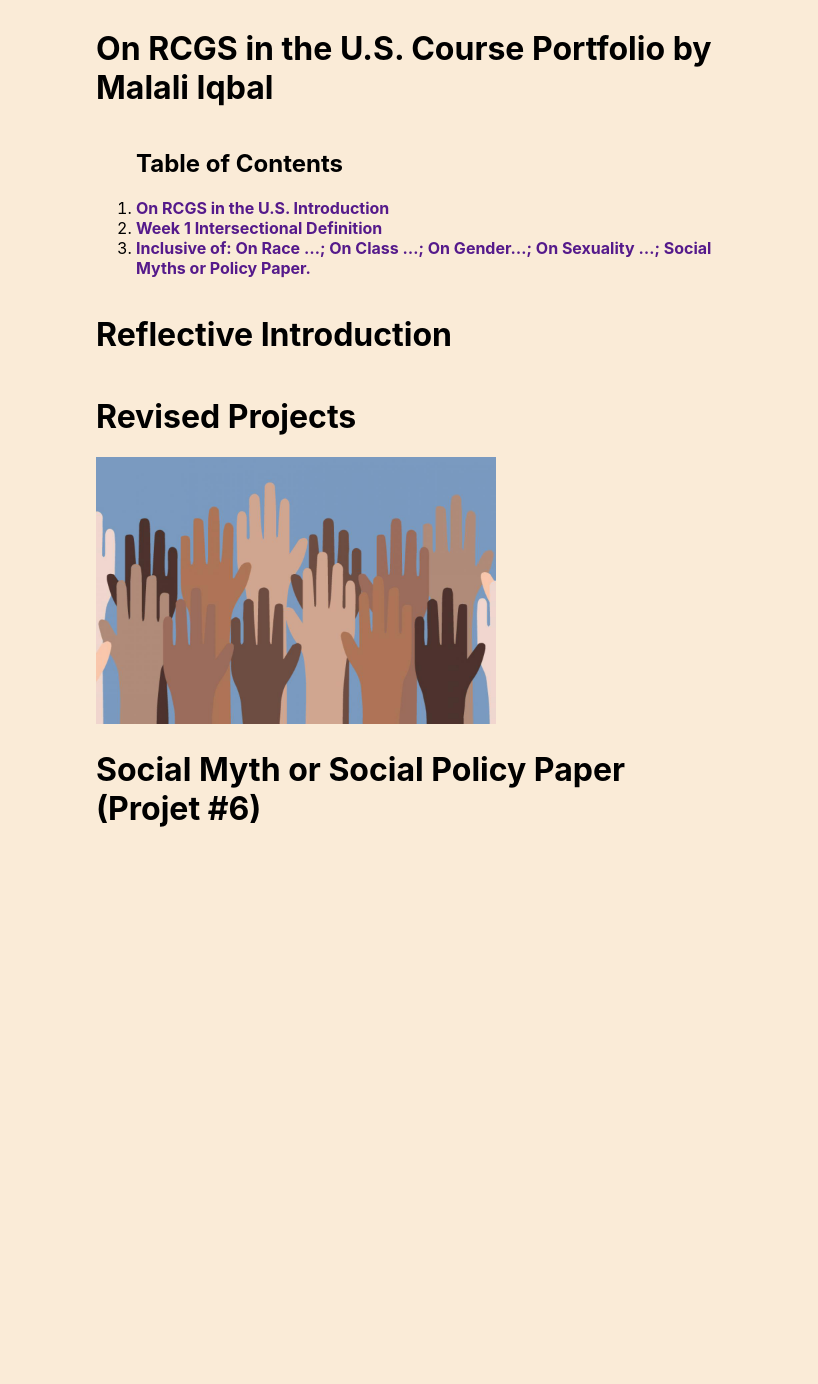
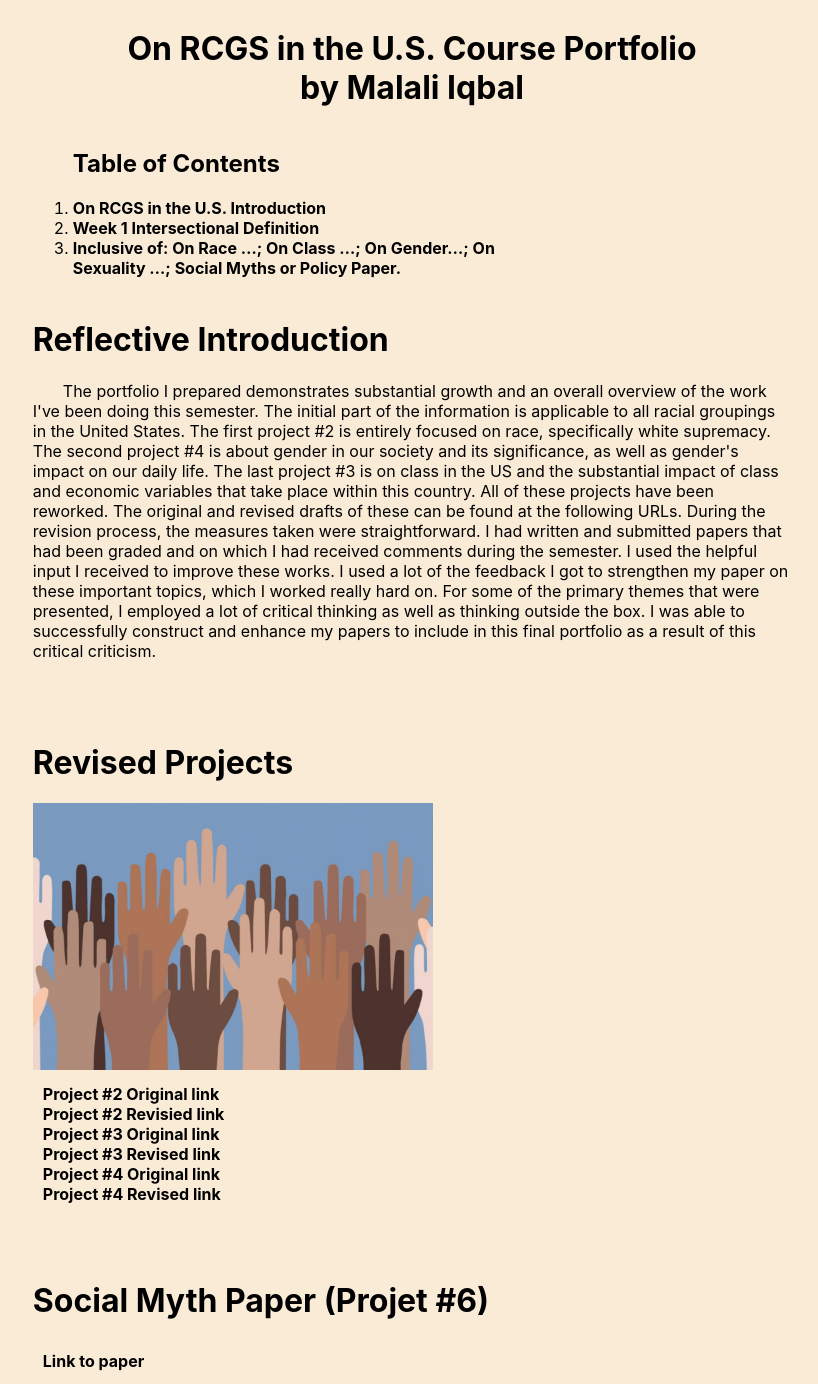
Before and after one commit to malali-iq/final-portfolio, a plain HTML site: page index.html in a window 1280 px wide. Shown: the whole page, without its empty margins (228-1046 px from the left). Before the commit the page ends 857 px from the top, so only its background shows below. Drawn offline with Linux system fonts and the light colour scheme.

Commit message:
final touches and done

```diff
--- a/index.html
+++ b/index.html
@@ -10,30 +10,94 @@
   <body>
     <div class="container">
       <div class="title">
-        <h1>On RCGS in the U.S. Course Portfolio by Malali Iqbal</h1>
+        <h1>
+          On RCGS in the U.S. Course Portfolio <br />
+          by Malali Iqbal
+        </h1>
       </div>
       <div class="toc">
         <ol>
           <h2>Table of Contents</h2>
-          <li><a href="">On RCGS in the U.S. Introduction</a></li>
-          <li><a href="">Week 1 Intersectional Definition</a></li>
+          <li><a href="#introduction">On RCGS in the U.S. Introduction</a></li>
+          <li><a href="#revised">Week 1 Intersectional Definition</a></li>
           <li>
-            <a href="">
+            <a href="#social">
               Inclusive of: On Race …; On Class …; On Gender…; On Sexuality …;
               Social Myths or Policy Paper.
             </a>
           </li>
         </ol>
       </div>
-      <div class="introduction">
+      <div id="introduction">
         <h1>Reflective Introduction</h1>
+        <p>
+          The portfolio I prepared demonstrates substantial growth and an
+          overall overview of the work I've been doing this semester. The
+          initial part of the information is applicable to all racial groupings
+          in the United States. The first project #2 is entirely focused on
+          race, specifically white supremacy. The second project #4 is about
+          gender in our society and its significance, as well as gender's impact
+          on our daily life. The last project #3 is on class in the US and the
+          substantial impact of class and economic variables that take place
+          within this country. All of these projects have been reworked. The
+          original and revised drafts of these can be found at the following
+          URLs. During the revision process, the measures taken were
+          straightforward. I had written and submitted papers that had been
+          graded and on which I had received comments during the semester. I
+          used the helpful input I received to improve these works. I used a lot
+          of the feedback I got to strengthen my paper on these important
+          topics, which I worked really hard on. For some of the primary themes
+          that were presented, I employed a lot of critical thinking as well as
+          thinking outside the box. I was able to successfully construct and
+          enhance my papers to include in this final portfolio as a result of
+          this critical criticism.
+        </p>
       </div>
-      <div class="revised">
+      <div id="revised">
         <h1>Revised Projects</h1>
         <img id="pic1" src="pic1.jpeg" alt="" />
+
+        <br />
+        <div class="links">
+          <a
+            href="https://docs.google.com/document/d/1rxB-wqd54tt9F5Ks77sx0dFdSts4u8vsTS6LRwskv0E/edit?usp=sharing"
+            >Project #2 Original link</a
+          >
+          <br />
+          <a
+            href="https://docs.google.com/document/d/120fEGFTAb19t9MvleNCI-JPDRgSX3FJkcLFQuv4b-oQ/edit?usp=sharing"
+            >Project #2 Revisied link</a
+          >
+          <br />
+          <a
+            href="https://docs.google.com/document/d/1kGQg8bUt1vUMO_sG97DcYlP0F4oUOBMzuD80qYqXmTc/edit?usp=sharing"
+            >Project #3 Original link</a
+          >
+          <br />
+          <a
+            href="https://docs.google.com/document/d/1N_gLC1ZUW-TivWhe9dOA-o_KAQmVYJhqz8p0Qw9cyJ4/edit?usp=sharing"
+            >Project #3 Revised link</a
+          >
+          <br />
+          <a
+            href="https://docs.google.com/document/d/1U82Py8YSSe7entVKvoiG0QpO8F3P4WaUjHek9HBvfuU/edit?usp=sharing"
+            >Project #4 Original link</a
+          >
+          <br />
+          <a
+            href="https://docs.google.com/document/d/1MA3Se0Mdv-YZb03sMXEjfSpKFzJXIY10VVo7rX00POE/edit?usp=sharing"
+            >Project #4 Revised link</a
+          >
+        </div>
       </div>
-      <div class="social">
-        <h1>Social Myth or Social Policy Paper (Projet #6)</h1>
+      <div id="social">
+        <h1>Social Myth Paper (Projet #6)</h1>
+        <div class="links">
+          <a
+            href="https://docs.google.com/document/d/1stw9bXHlydupdL6O4NSiaTu1UtqcoYHMPcvJWc378GI/edit?usp=sharing"
+            >Link to paper</a
+          >
+        </div>
       </div>
     </div>
   </body>
--- a/style.css
+++ b/style.css
@@ -6,14 +6,36 @@ html {
 .container {
   display: flex;
   flex-direction: column;
-  width: 50%;
+  width: 60%;
   margin: auto;
 }
 #pic1 {
   width: 400px;
   height: auto;
 }
-.toc a {
+.title {
+  text-align: center;
+}
+.toc {
+  width: 70%;
+}
+p {
+  text-indent: 30px;
+}
+a {
   text-decoration: none;
   font-weight: bold;
+  color: black;
 }
+a:hover {
+  color: grey;
+}
+.links {
+  padding: 10px;
+}
+#social,
+#introduction,
+#revised {
+  margin-top: 5px;
+  margin-bottom: 40px;
+}
```
